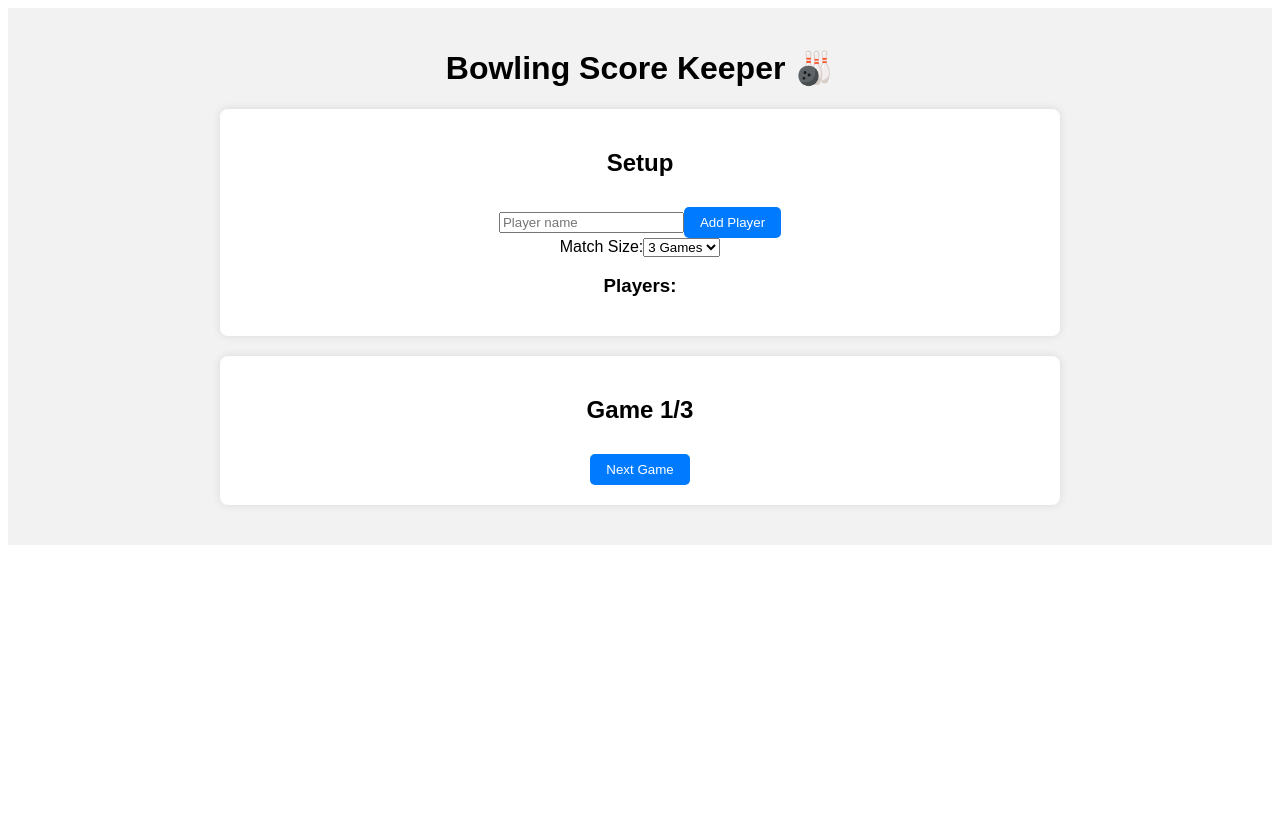
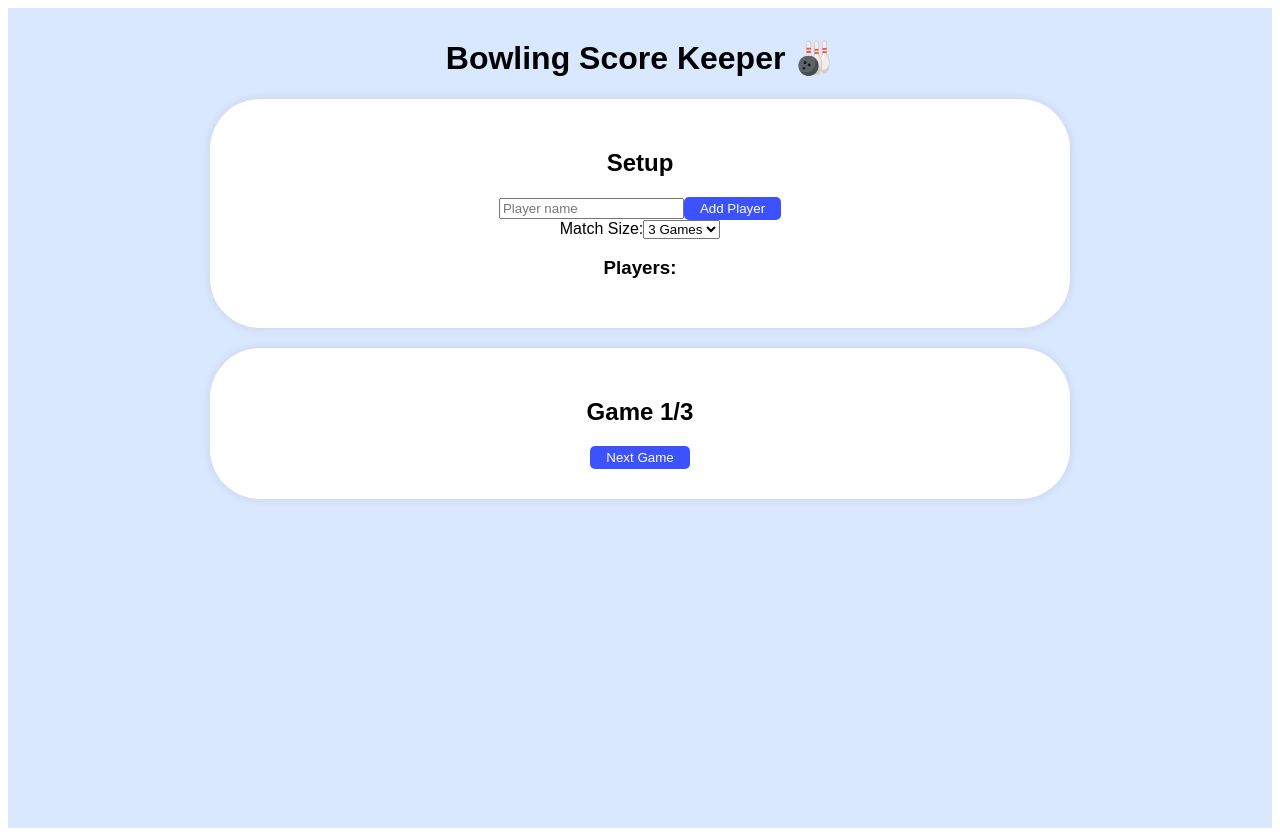
Before and after one commit to Elmerikallio/FED-BowlingScoreKeeper, a React (Create React App) app in the folder bowlingscorekeeper/: page / in a window 1280 px wide. Before the commit the page ends 800 px from the top, so only its background shows below. Built offline with nearby package versions, Linux system fonts and the light colour scheme.

Commit message:
Change of styling

```diff
--- a/bowlingscorekeeper/src/index.css
+++ b/bowlingscorekeeper/src/index.css
@@ -1,15 +1,16 @@
 .app {
   font-family: Arial, sans-serif;
-  padding: 20px;
-  background: #f2f2f2;
+  padding: 10px;
+  height: 100vh;
+  background: #dae8ff;
   text-align: center;
 }
 
 .setup, .scoreboard {
   background: white;
   margin: 20px auto;
-  padding: 20px;
-  border-radius: 8px;
+  padding: 30px;
+  border-radius: 50px;
   max-width: 800px;
   box-shadow: 0 0 10px rgba(0,0,0,0.1);
 }
@@ -19,15 +20,15 @@
 }
 
 .frames input {
-  width: 40px;
+  width: 60px;
   margin: 2px;
 }
 
 button {
-  margin-top: 10px;
-  padding: 8px 16px;
+  margin-top: 0px;
+  padding: 4px 16px;
   border: none;
-  background: #007bff;
+  background: #3c52ff;
   color: white;
   border-radius: 5px;
   cursor: pointer;
@@ -41,5 +42,5 @@ button:hover {
   margin-top: 20px;
   font-size: 24px;
   font-weight: bold;
-  color: green;
+  color: rgb(66, 174, 30);
 }
```
